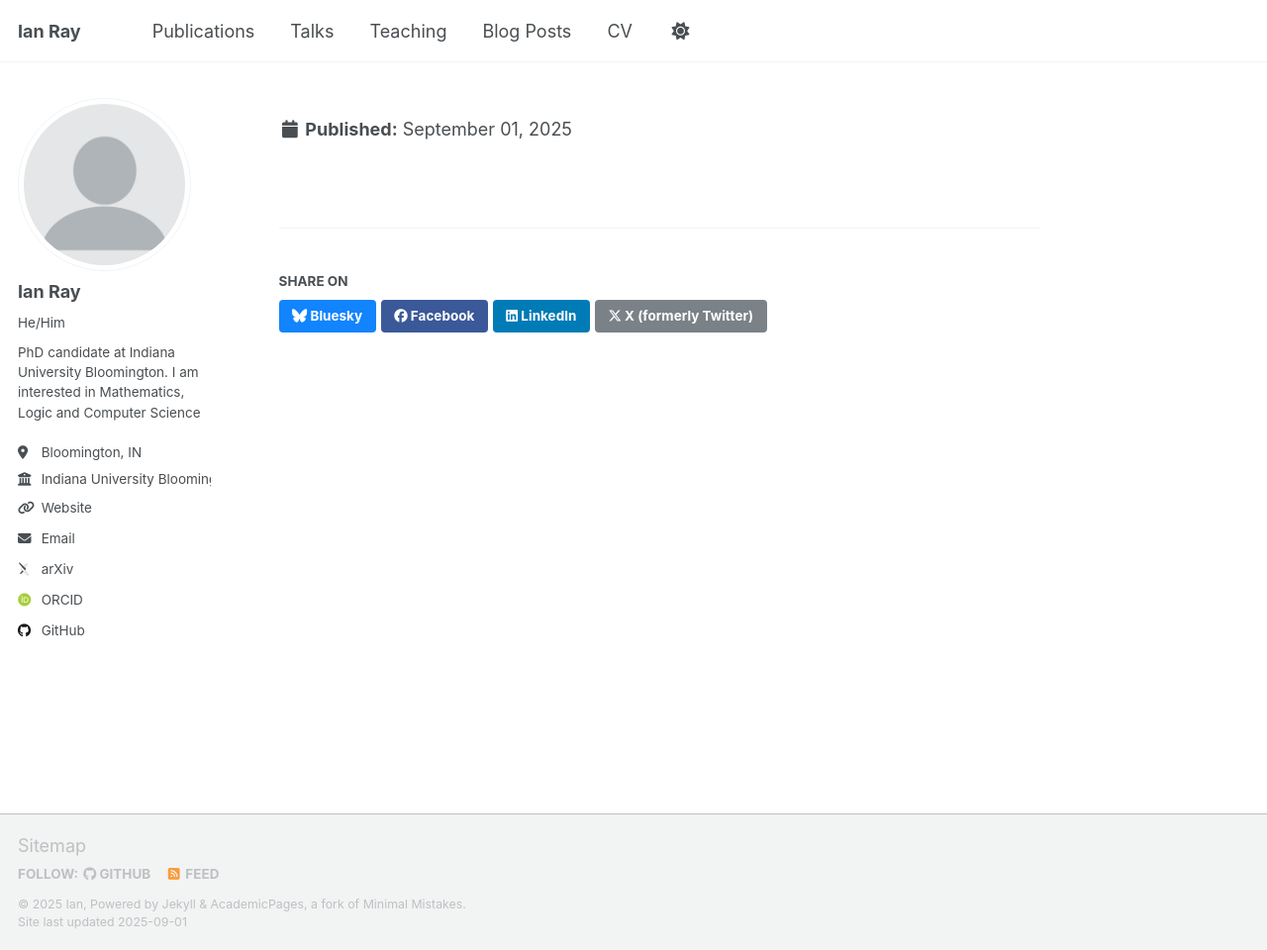
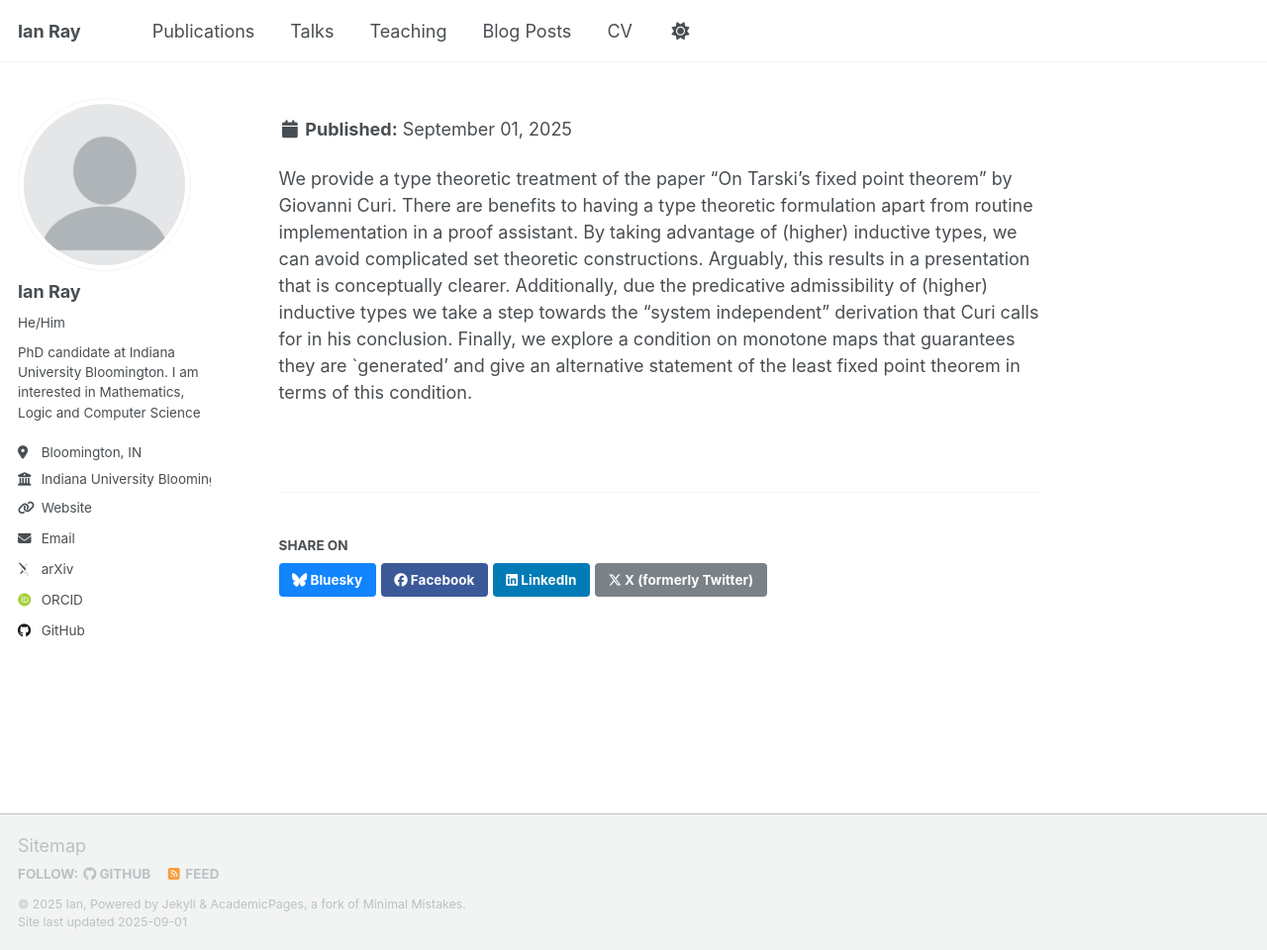
Before and after one commit to IanRay11/IanRay11.github.io, a Jekyll site: the page built from _publications/2009-10-01-paper-title-number-1.md, in a window 1280 px wide and 960 px high. Shown: the whole window at 99% size. Built offline with Jekyll 4.4.1, drawn with Linux system fonts in a browser that asks for light colours; some web fonts are replaced; a script that is not in the unit is left out.

Commit message:
Update 2009-10-01-paper-title-number-1.md

```diff
--- a/_publications/2009-10-01-paper-title-number-1.md
+++ b/_publications/2009-10-01-paper-title-number-1.md
@@ -8,3 +8,5 @@ excerpt: 'We provide a type theoretic treatment of the paper "On Tarski's fixed
 date: 2024
 citation: 'https://doi.org/10.48550/arXiv.2401.00841'
 ---
+
+We provide a type theoretic treatment of the paper "On Tarski's fixed point theorem" by Giovanni Curi. There are benefits to having a type theoretic formulation apart from routine implementation in a proof assistant. By taking advantage of (higher) inductive types, we can avoid complicated set theoretic constructions. Arguably, this results in a presentation that is conceptually clearer. Additionally, due the predicative admissibility of (higher) inductive types we take a step towards the "system independent" derivation that Curi calls for in his conclusion. Finally, we explore a condition on monotone maps that guarantees they are `generated' and give an alternative statement of the least fixed point theorem in terms of this condition.
```
